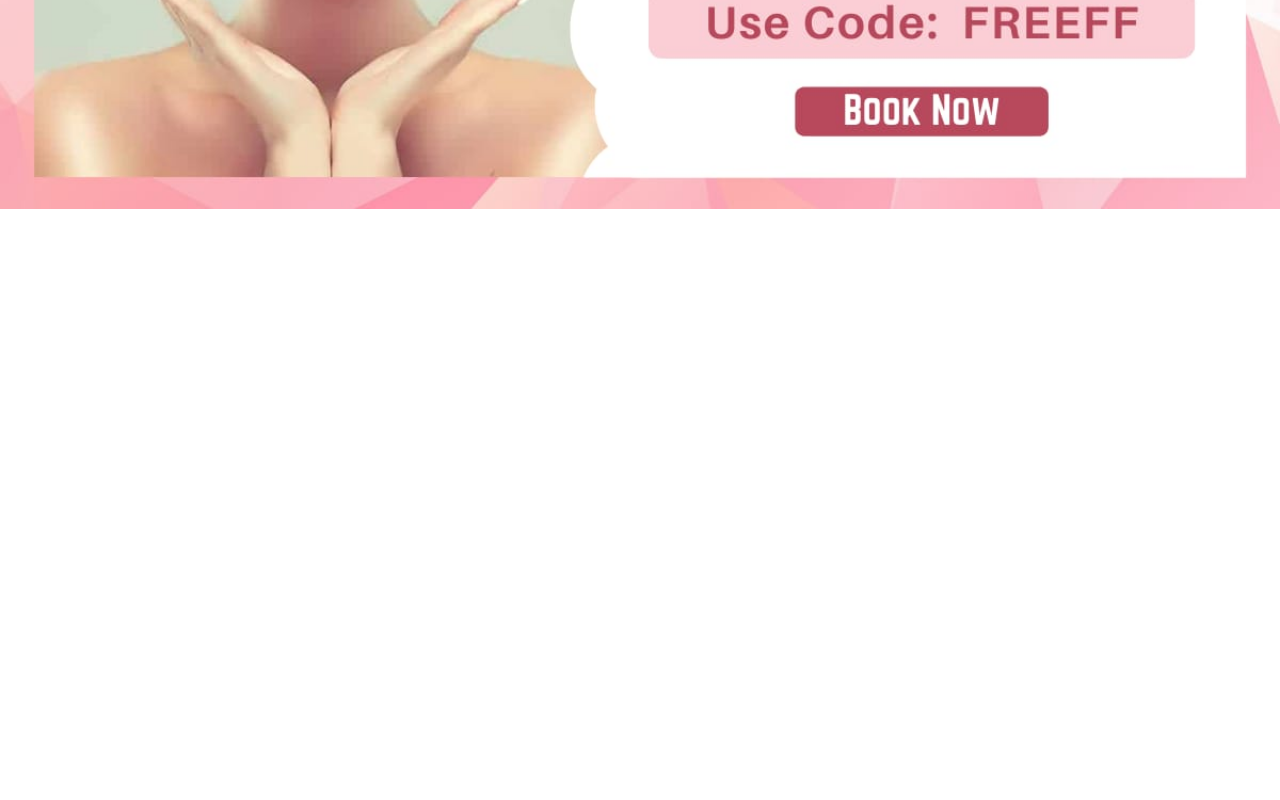
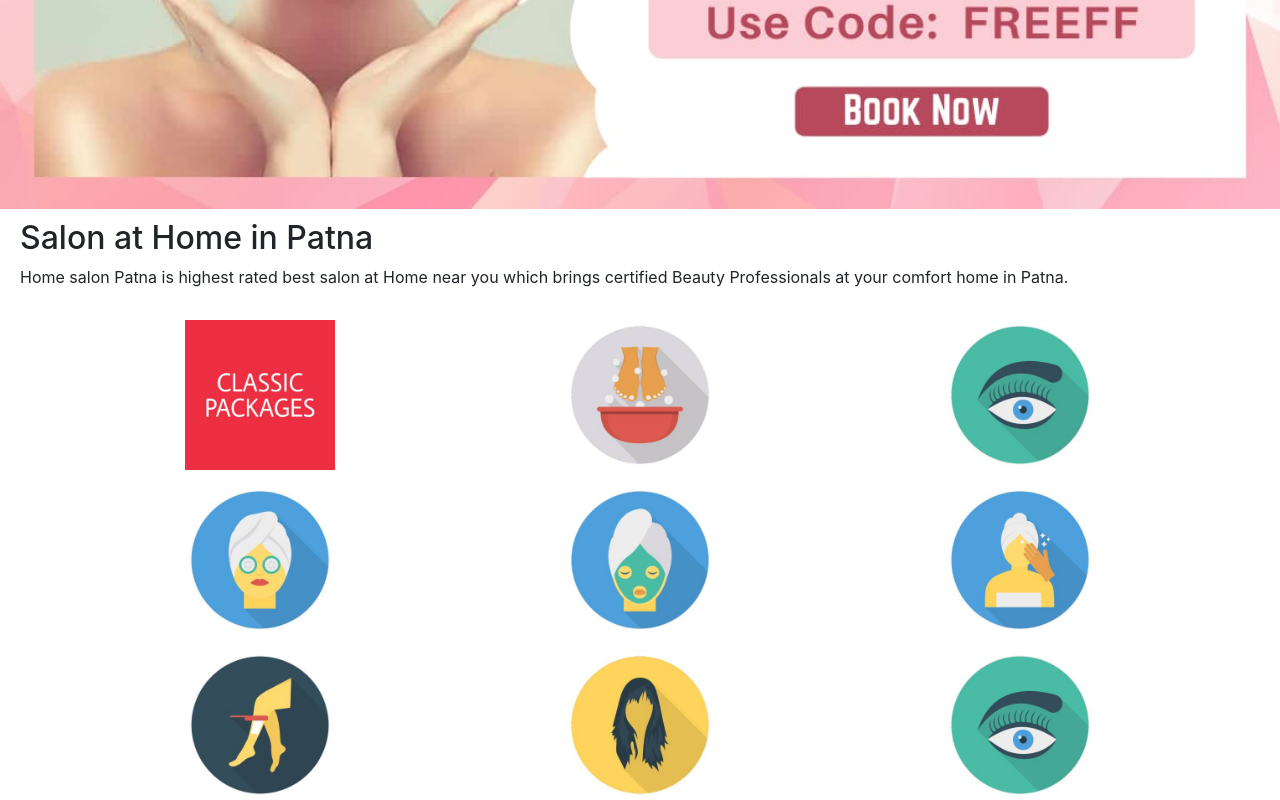
Before and after one commit to shadab-developer/Myntra, a plain HTML site: page salon-service.html in a window 1280 px wide. Shown: the part 465-1265 px from the top of the page. Before the commit the page ends 800 px from the top, so only its background shows below. Drawn offline with nearby package versions, Linux system fonts and the light colour scheme.

Commit message:
new changes

```diff
--- a/salon-service.html
+++ b/salon-service.html
@@ -29,6 +29,35 @@
       <div class="banner">
         <img src="img/p1.jpeg" alt="" />
       </div>
+
+      <div class="content">
+        <h2>Salon at Home in Patna</h2>
+        <p>
+          Home salon Patna is highest rated best salon at Home near you which
+          brings certified Beauty Professionals at your comfort home in Patna.
+        </p>
+      </div>
+    </div>
+    <div class="container">
+      <div class="row services">
+        <div class="col">
+          <img src="img/packages.jpeg" alt="" />
+        </div>
+        <div class="col"><img src="img/pedicure.jpeg" alt="" /></div>
+        <div class="col"><img src="img/eyebrow (1).jpeg" alt="" /></div>
+      </div>
+
+      <div class="row services">
+        <div class="col"><img src="img/facial-mask (1).jpeg" alt="" /></div>
+        <div class="col"><img src="img/facial-mask.jpeg" alt="" /></div>
+        <div class="col"><img src="img/facial.jpeg" alt="" /></div>
+      </div>
+
+      <div class="row services">
+        <div class="col"><img src="img/wax.jpeg" alt="" /></div>
+        <div class="col"><img src="img/hairstyle (1).jpeg" alt="" /></div>
+        <div class="col"><img src="img/eyebrow (1).jpeg" alt="" /></div>
+      </div>
     </div>
   </body>
 </html>
--- a/style/salon-style.css
+++ b/style/salon-style.css
@@ -16,3 +16,16 @@
 .banner img {
   width: 100vw;
 }
+.content {
+  padding: 10px 20px 0px 20px;
+}
+.services .col {
+  margin-top: 15px;
+  display: flex;
+  justify-content: center;
+  align-items: center;
+  cursor: pointer;
+}
+.services img {
+  width: 150px;
+}
```
Also changed, not shown: img/20210115_144311_0000.jpeg (added), img/eyebrow (1).jpeg (added), img/facial-mask (1).jpeg (added), img/facial-mask.jpeg (added), img/facial.jpeg (added), img/hairstyle (1).jpeg (added), img/packages.jpeg (added), img/pedicure.jpeg (added), img/wax.jpeg (added).
